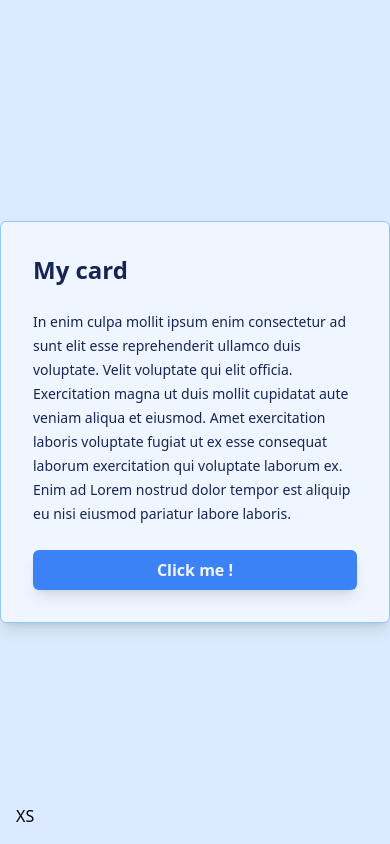
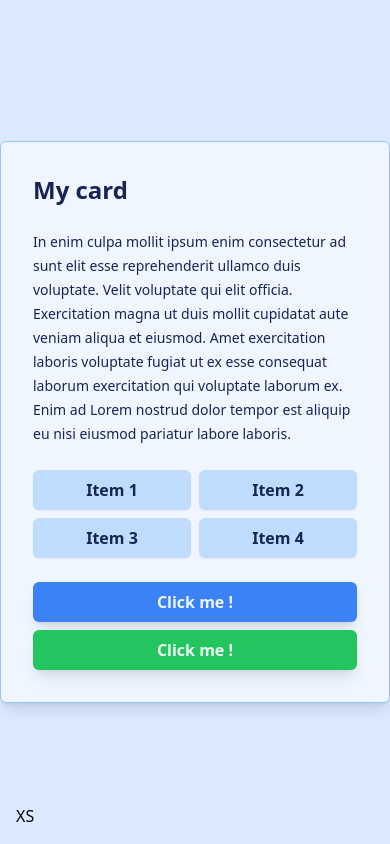
Before and after one commit to DevJ2K/learn_tailwind, a Vue app: page / in a window 390 px wide. Built offline with nearby package versions, Linux system fonts and the light colour scheme.

Commit message:
PENDING : Adding check breakpoint [max-x:yyy; x: yyy]

```diff
--- a/src/views/HomeView.vue
+++ b/src/views/HomeView.vue
@@ -9,7 +9,16 @@
       <p class="text-sm/6 font-medium">
         In enim culpa mollit ipsum enim consectetur ad sunt elit esse reprehenderit ullamco duis voluptate. Velit voluptate qui elit officia. Exercitation magna ut duis mollit cupidatat aute veniam aliqua et eiusmod. Amet exercitation laboris voluptate fugiat ut ex esse consequat laborum exercitation qui voluptate laborum ex. Enim ad Lorem nostrud dolor tempor est aliquip eu nisi eiusmod pariatur labore laboris.
       </p>
-      <button class="rounded-md bg-blue-500 px-4 py-2 shadow-lg text-blue-50 font-bold hover:bg-blue-600 focus:ring-2 ring-blue-300 focus:outline-2 outline-white active:bg-blue-700 ring-offset-2">Click me !</button>
+      <ul class="justify-center max-w-md w-full grid gap-2 grid-cols-2 sm:grid-cols-1">
+        <li class="bg-blue-200 flex justify-center rounded-md shadow-sm text-blue-950 font-semibold px-4 py-2">Item 1</li>
+        <li class="bg-blue-200 flex justify-center rounded-md shadow-sm text-blue-950 font-semibold px-4 py-2">Item 2</li>
+        <li class="bg-blue-200 flex justify-center rounded-md shadow-sm text-blue-950 font-semibold px-4 py-2">Item 3</li>
+        <li class="bg-blue-200 flex justify-center rounded-md shadow-sm text-blue-950 font-semibold px-4 py-2">Item 4</li>
+      </ul>
+      <div class="flex max-md:flex-col gap-2 justify-center">
+        <button class="rounded-md bg-blue-500 px-4 py-2 shadow-lg text-blue-50 font-bold hover:bg-blue-600 focus:ring-2 ring-blue-300 focus:outline-2 outline-white active:bg-blue-700 ring-offset-2">Click me !</button>
+        <button class="rounded-md bg-green-500 px-4 py-2 shadow-lg text-green-50 font-bold hover:bg-green-600 focus:ring-2 ring-green-300 focus:outline-2 outline-white active:bg-green-700 ring-offset-2">Click me !</button>
+      </div>
     </div>
   </main>
 
```
